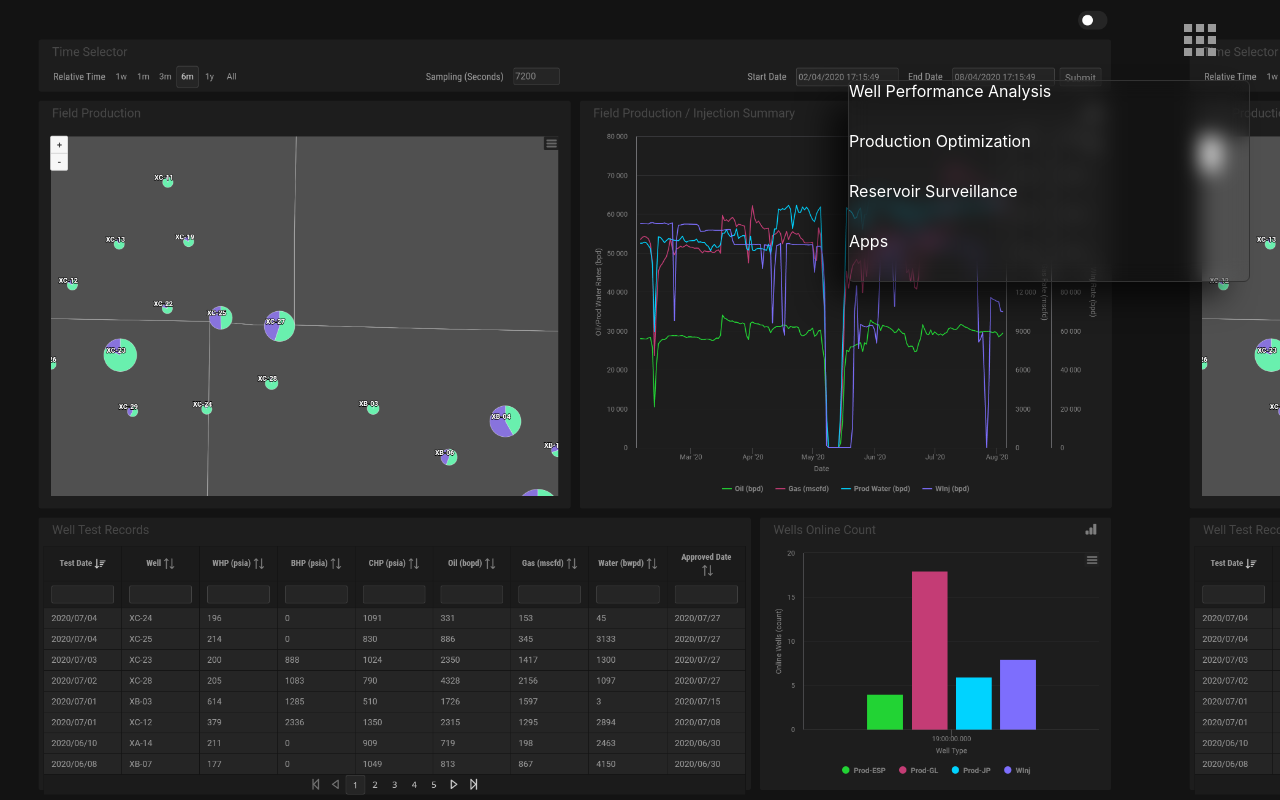
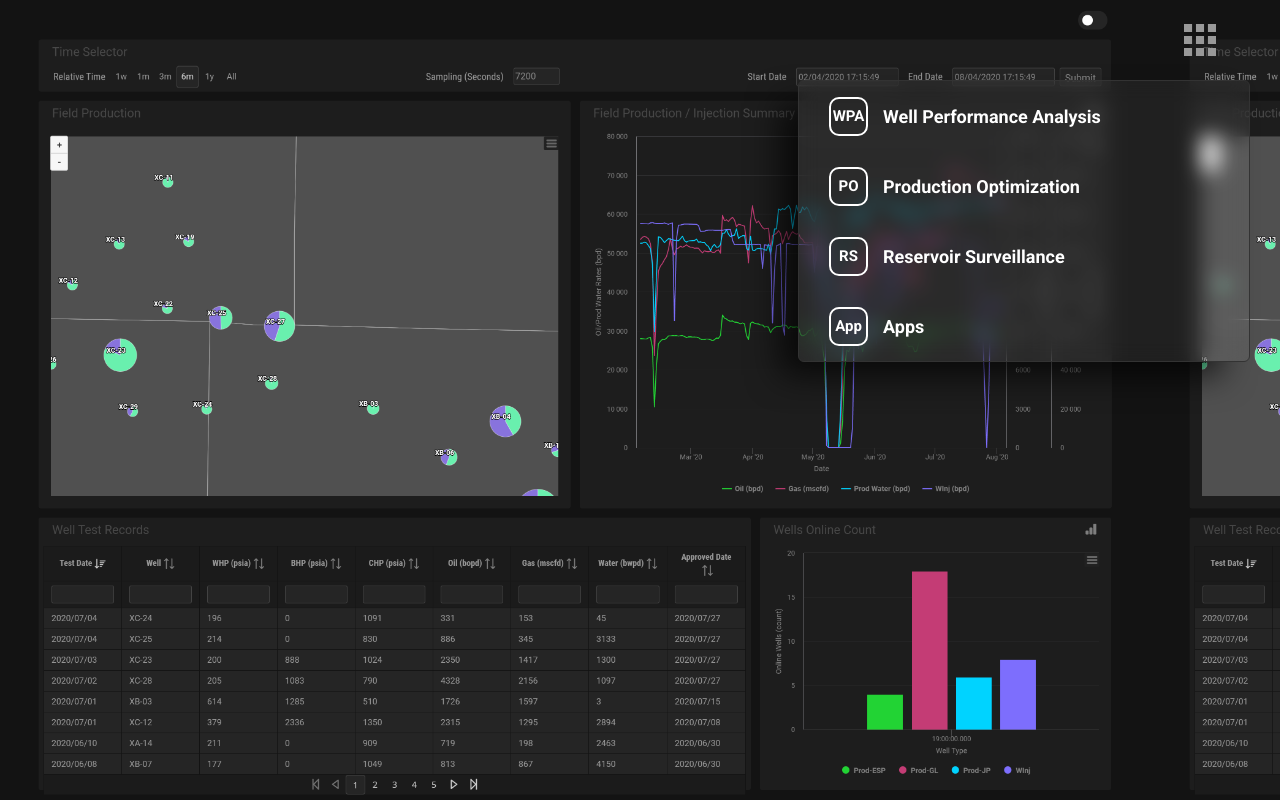
Before and after one commit to IgorDyniewski/menu-recruitment-task, a React (Create React App) app: page / in a window 1280 px wide. Built offline with nearby package versions, Linux system fonts and the light colour scheme.

Commit message:
Made menu items look good

```diff
--- a/public/index.html
+++ b/public/index.html
@@ -5,11 +5,9 @@
         <link rel="icon" href="%PUBLIC_URL%/favicon.ico" />
         <meta name="viewport" content="width=device-width, initial-scale=1" />
         <meta name="theme-color" content="#000000" />
-    <meta
-      name="description"
-      content="Web site created using create-react-app"
-    />
+        <meta name="description" content="Web site created using create-react-app" />
         <link rel="apple-touch-icon" href="%PUBLIC_URL%/logo192.png" />
+        <link href="https://fonts.googleapis.com/css2?family=Roboto:wght@400;500;700&display=swap" rel="stylesheet" />
         <!--
       manifest.json provides metadata used when your web app is installed on a
       user's mobile device or desktop. See https://developers.google.com/web/fundamentals/web-app-manifest/
@@ -38,6 +36,5 @@
 
       To begin the development, run `npm start` or `yarn start`.
       To create a production bundle, use `npm run build` or `yarn build`.
-    -->
-  </body>
+    --></body>
 </html>
--- a/src/App.js
+++ b/src/App.js
@@ -3,6 +3,7 @@ import styled from 'styled-components'
 
 // Lib
 import menuData from './lib/menuData.json'
+import getShortText from './lib/getShortText'
 
 // Styled components
 const Main = styled.div`
@@ -11,6 +12,8 @@ const Main = styled.div`
     /* background-color: #131313; */
     background-image: url('/appScreenshot.png');
     background-size: contain;
+    font-family: 'Roboto', sans-serif;
+    font-weight: 700;
 `
 const MenuButton = styled.button`
     position: fixed;
@@ -33,7 +36,8 @@ const Menu = styled.div`
     right: 30px;
     position: fixed;
     border: 1px solid #333333;
-    width: 400px;
+    overflow: hidden;
+    width: 450px;
     /* height: 600px; */
     border-radius: 6px;
     background-color: transparent;
@@ -67,16 +71,43 @@ const RowMain = styled.div`
     color: white;
 `
 const RowHeaderWrapper = styled.div`
-    height: 50px;
+    height: 70px;
     width: 100%;
     display: block;
     position: relative;
+    /* border: 1px solid white; */
+    display: flex;
+    justify-content: flex-start;
+    align-items: center;
+    flex-direction: row;
+    padding-left: 30px;
+    box-sizing: border-box;
+    background-color: ${(props) => (props.isActive ? 'rgba(255, 255, 255, 0)' : 'rgba(255, 255, 255, 0.06)')};
+    :hover {
+        background-color: rgba(255, 255, 255, 0.23);
+    }
+    transition: background-color 100ms ease-in;
+    cursor: pointer;
 `
 const RowContent = styled.div`
     width: 100%;
     height: ${(props) => (props.isActive ? '100px' : '0px')};
     /* border: 1px solid blue; */
     transition: height 300ms ease-in;
+`
+const ShortCutBox = styled.div`
+    width: 35px;
+    height: 35px;
+    border: 2px solid white;
+    display: flex;
+    justify-content: center;
+    align-items: center;
+    margin-right: 15px;
+    font-size: 15px;
+    border-radius: 10px;
+`
+const Title = styled.span`
+    font-size: 18px;
 `
 
 const Row = (props) => {
@@ -89,7 +120,10 @@ const Row = (props) => {
 
     return (
         <RowMain onClick={() => props.onClick()}>
-            <RowHeaderWrapper>{props.title}</RowHeaderWrapper>
+            <RowHeaderWrapper isActive={isActive}>
+                <ShortCutBox>{getShortText(props.title)}</ShortCutBox>
+                <Title>{props.title}</Title>
+            </RowHeaderWrapper>
             <RowContent isActive={isActive}></RowContent>
         </RowMain>
     )
--- /dev/null
+++ b/src/lib/getShortText.js
@@ -0,0 +1,14 @@
+const getShortText = (text) => {
+    const wordsArray = text.split(' ')
+
+    // For one word texts
+    if (wordsArray.length === 1) return text.slice(0, 1).toUpperCase() + text.slice(1, 3).toLowerCase()
+
+    // From two and more words texts
+    let result = ''
+    for (let i = 0; i < 3; i++) result += wordsArray[i] ? wordsArray[i][0].toUpperCase() : ''
+
+    return result
+}
+
+module.exports = getShortText
--- a/src/lib/menuData.json
+++ b/src/lib/menuData.json
@@ -91,7 +91,7 @@
                 "type": "PAGE",
                 "nodes": []
             },
-			{
+            {
                 "displayText": "ML Proxy Model Builder",
                 "type": "PAGE",
                 "nodes": []
```
Also changed, not shown: 1 other file (tests, documents, lock files or other folders). Lines whose indentation alone changed are shown as unchanged.
